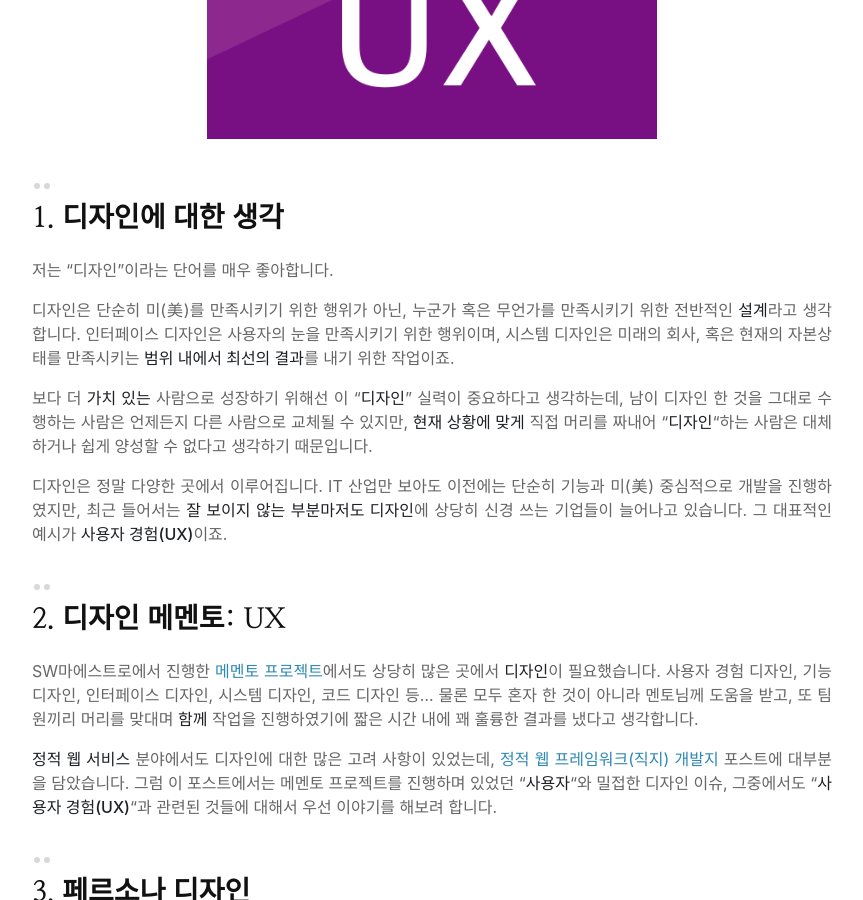
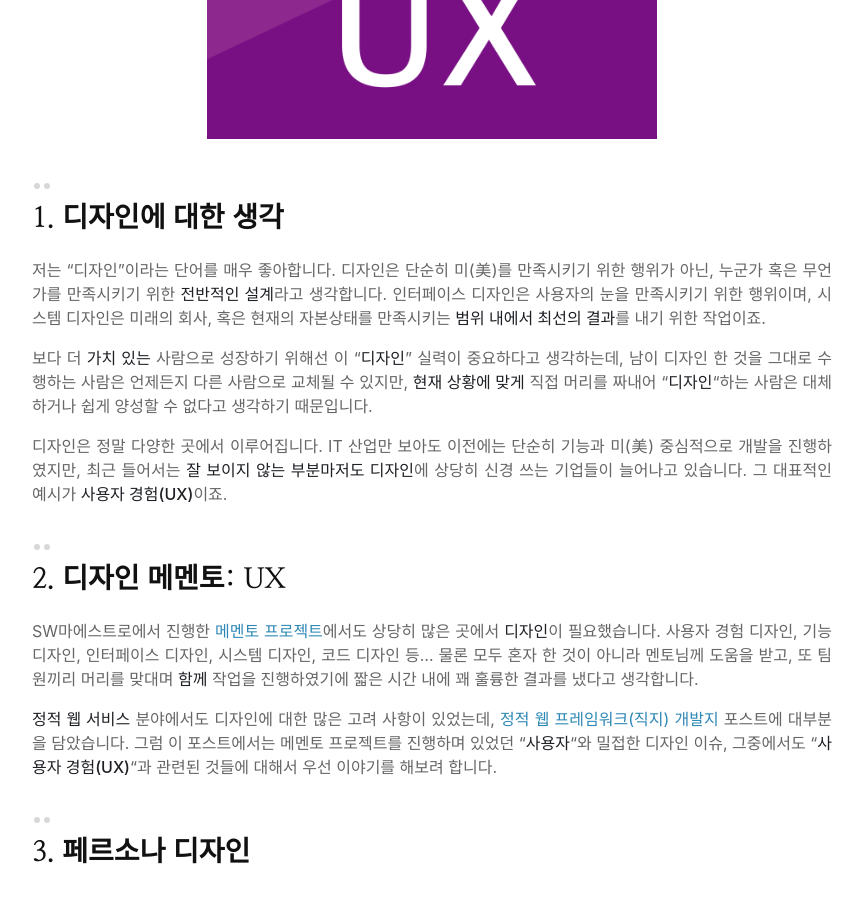
Before and after one commit to Prev/prev.github.io, a Jekyll site: the page built from _posts/2017-07-29-Design-Memento-1.md, in a window 1280 px wide and 900 px high, scrolled down 542 px. Shown: the whole window, without its empty margins (208-1071 px from the left). Built offline with Jekyll 4.4.1, drawn with Linux system fonts in a browser that asks for light colours.

```diff
--- a/_posts/2017-07-29-Design-Memento-1.md
+++ b/_posts/2017-07-29-Design-Memento-1.md
@@ -11,9 +11,7 @@ image: design-memento1/ux_cover.png
 
 ## 1. 디자인에 대한 생각
 
-저는 "디자인"이라는 단어를 매우 좋아합니다.
-
-디자인은 단순히 미(美)를 만족시키기 위한 행위가 아닌, 누군가 혹은 무언가를 만족시키기 위한 전반적인 **설계**라고 생각합니다. 인터페이스 디자인은 사용자의 눈을 만족시키기 위한 행위이며, 시스템 디자인은 미래의 회사, 혹은 현재의 자본상태를 만족시키는 **범위 내에서 최선의 결과**를 내기 위한 작업이죠.
+저는 "디자인"이라는 단어를 매우 좋아합니다. 디자인은 단순히 미(美)를 만족시키기 위한 행위가 아닌, 누군가 혹은 무언가를 만족시키기 위한 **전반적인 설계**라고 생각합니다. 인터페이스 디자인은 사용자의 눈을 만족시키기 위한 행위이며, 시스템 디자인은 미래의 회사, 혹은 현재의 자본상태를 만족시키는 **범위 내에서 최선의 결과**를 내기 위한 작업이죠.
 
 보다 더 **가치 있는** 사람으로 성장하기 위해선 이 "**디자인**" 실력이 중요하다고 생각하는데, 남이 디자인 한 것을 그대로 수행하는 사람은 언제든지 다른 사람으로 교체될 수 있지만, **현재 상황에 맞게** 직접 머리를 짜내어 "**디자인**"하는 사람은 대체하거나 쉽게 양성할 수 없다고 생각하기 때문입니다.
 
```
Also changed, not shown: other parts of _posts/2017-07-29-Design-Memento-1.md (+2 -2 lines).
